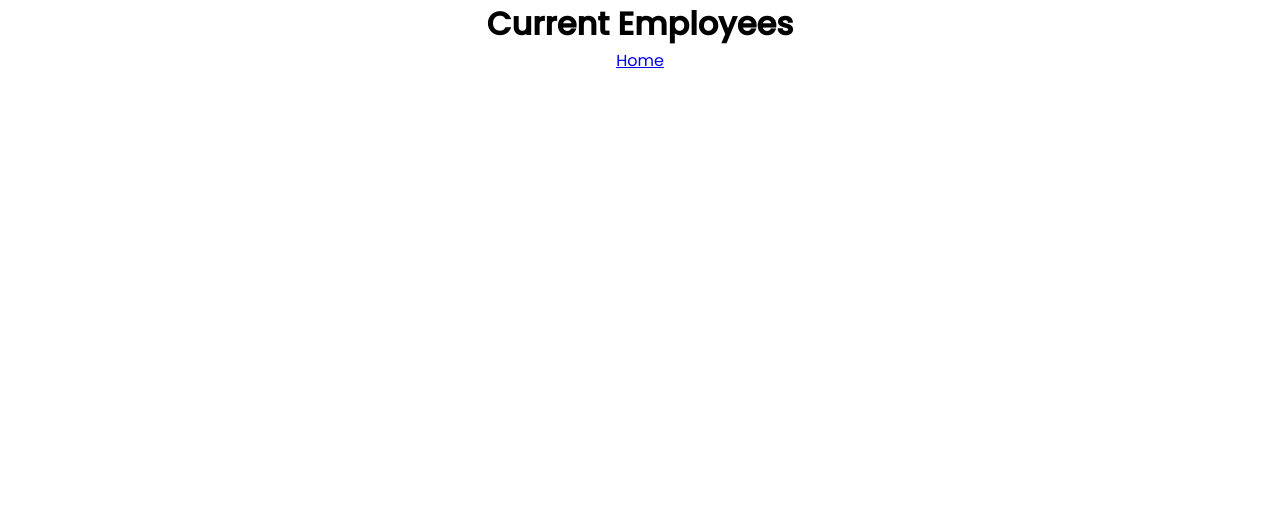
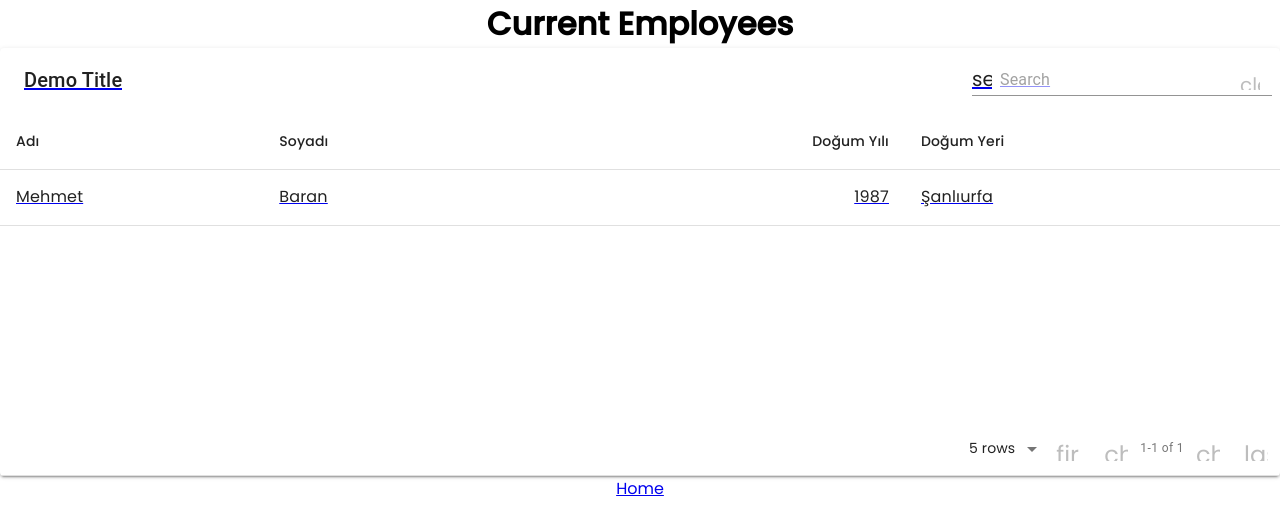
Before and after one commit to yxwangOCR/YixuanWANG_P14_13092022_WealthHealth, a React (Create React App) app: page /employee-list in a window 1280 px wide. Shown: the top 532 px of the page. Built offline with nearby package versions, Linux system fonts and the light colour scheme.

Commit message:
material-table

```diff
--- a/package.json
+++ b/package.json
@@ -3,9 +3,12 @@
   "version": "0.1.0",
   "private": true,
   "dependencies": {
+    "@material-ui/core": "^4.12.4",
+    "@material-ui/icons": "^4.11.3",
     "@testing-library/jest-dom": "^5.14.1",
     "@testing-library/react": "^13.0.0",
     "@testing-library/user-event": "^13.2.1",
+    "material-table": "^2.0.3",
     "react": "^18.2.0",
     "react-dom": "^18.2.0",
     "react-hook-form": "^7.35.0",
--- a/public/index.html
+++ b/public/index.html
@@ -24,6 +24,7 @@
       work correctly both with client-side routing and a non-root public URL.
       Learn how to configure a non-root public URL by running `npm run build`.
     -->
+
     <title>HRnet</title>
   </head>
   <body>
--- /dev/null
+++ b/src/components/Table/Table.jsx
@@ -0,0 +1,34 @@
+import React, { Component } from "react";
+import ReactDOM from "react-dom";
+import MaterialTable from "material-table";
+
+
+function Table() {
+  return (
+    <div style={{ maxWidth: "100%" }}>
+      <MaterialTable
+        columns={[
+          { title: "Adı", field: "name" },
+          { title: "Soyadı", field: "surname" },
+          { title: "Doğum Yılı", field: "birthYear", type: "numeric" },
+          {
+            title: "Doğum Yeri",
+            field: "birthCity",
+            lookup: { 34: "İstanbul", 63: "Şanlıurfa" },
+          },
+        ]}
+        data={[
+          {
+            name: "Mehmet",
+            surname: "Baran",
+            birthYear: 1987,
+            birthCity: 63,
+          },
+        ]}
+        title="Demo Title"
+      />
+    </div>
+  );
+}
+
+export default Table;
--- a/src/pages/Employee/Employee.jsx
+++ b/src/pages/Employee/Employee.jsx
@@ -1,11 +1,13 @@
 import React from "react";
 import { Link } from "react-router-dom";
+import Table from "../../components/Table/Table";
 
 function Employee() {
   return (
     <div>
       <h1>Current Employees</h1>
       <Link to="/" className="view-home-link">
+        <Table></Table>
         Home
       </Link>
     </div>
```
Also changed, not shown: src/components/Table/Table.css (added), 1 other file (tests, documents, lock files or other folders).
